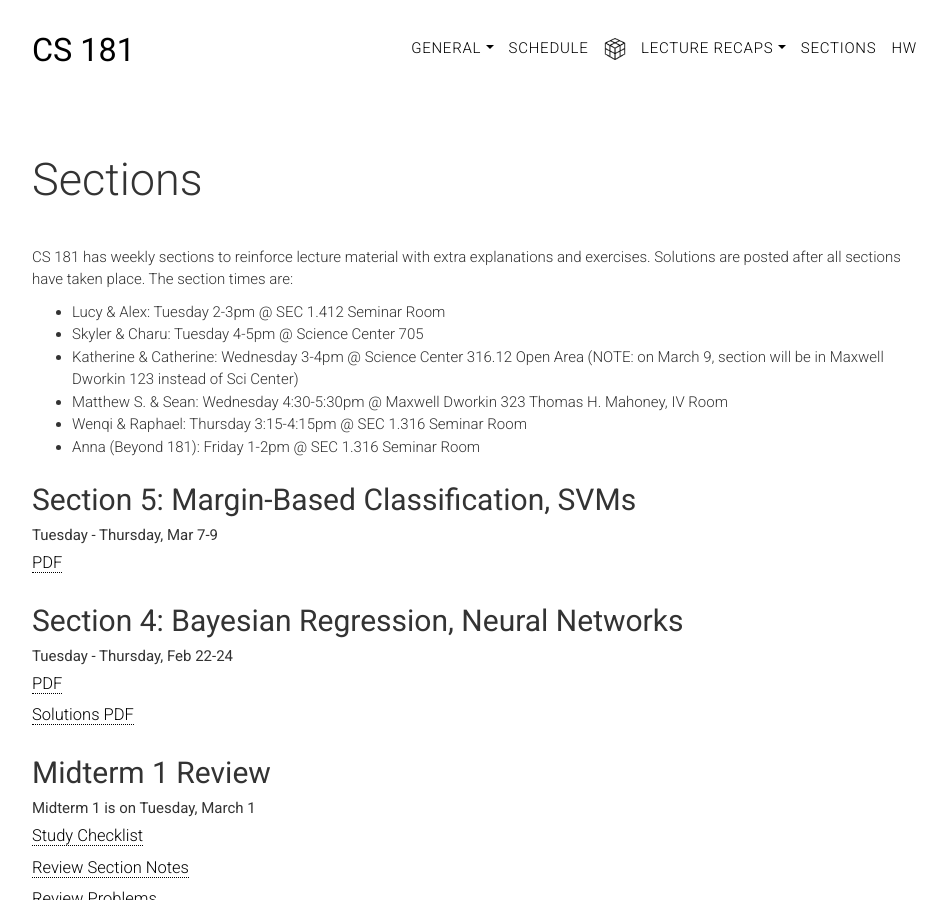
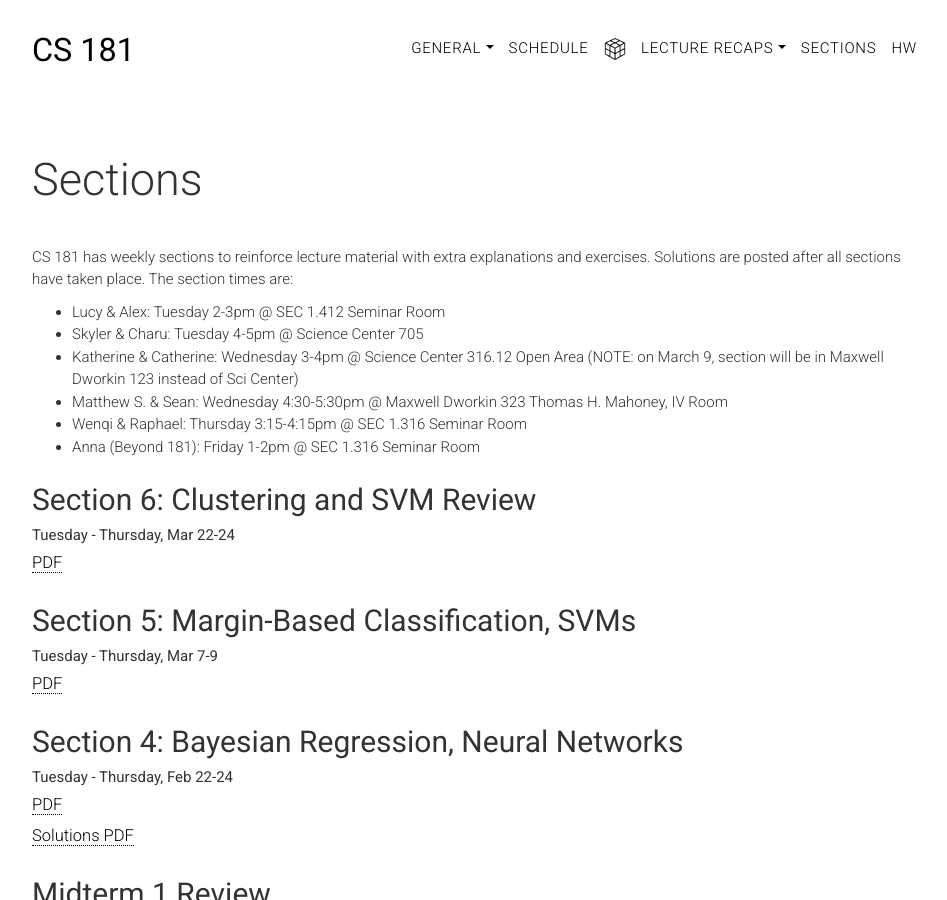
Before and after one commit to harvard-ml-courses/cs181-web, a Jekyll site: the page built from sections.html, in a window 1280 px wide and 900 px high. Shown: the whole window, without its empty margins (158-1105 px from the left). Built offline with Jekyll 4.4.1, drawn with Linux system fonts in a browser that asks for light colours.

Commit message:
added sec6

```diff
--- a/sections.html
+++ b/sections.html
@@ -31,6 +31,12 @@
             <li><a href="sections/sec01.pdf" target="_blank">PDF</a></li>
             <li><a href="sections/sec01_soln.pdf" target="_blank">Solutions PDF</a></li>
         </ul> -->
+
+        <h2 class="title" id="sec1">Section 6: Clustering and SVM Review</h2>
+        <p class="head-subtitle">Tuesday - Thursday, Mar 22-24</p>
+        <ul class="lists">
+            <li><a href="sections/sec06-cluster/section_6.pdf" target="_blank">PDF</a></li>
+        </ul>
 
         <h2 class="title" id="sec1">Section 5: Margin-Based Classification, SVMs</h2>
         <p class="head-subtitle">Tuesday - Thursday, Mar 7-9</p>
```
Also changed, not shown: 1 other file.
